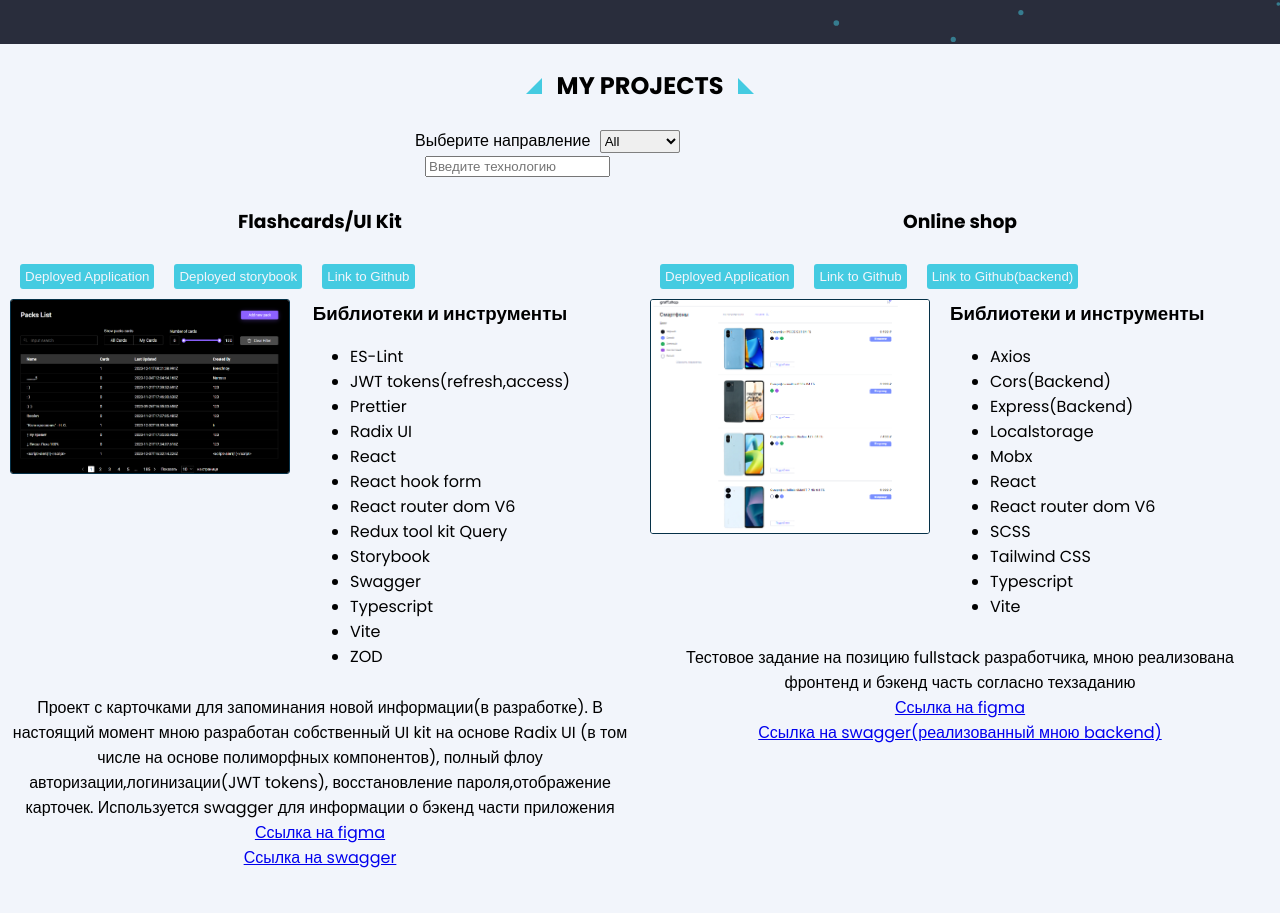
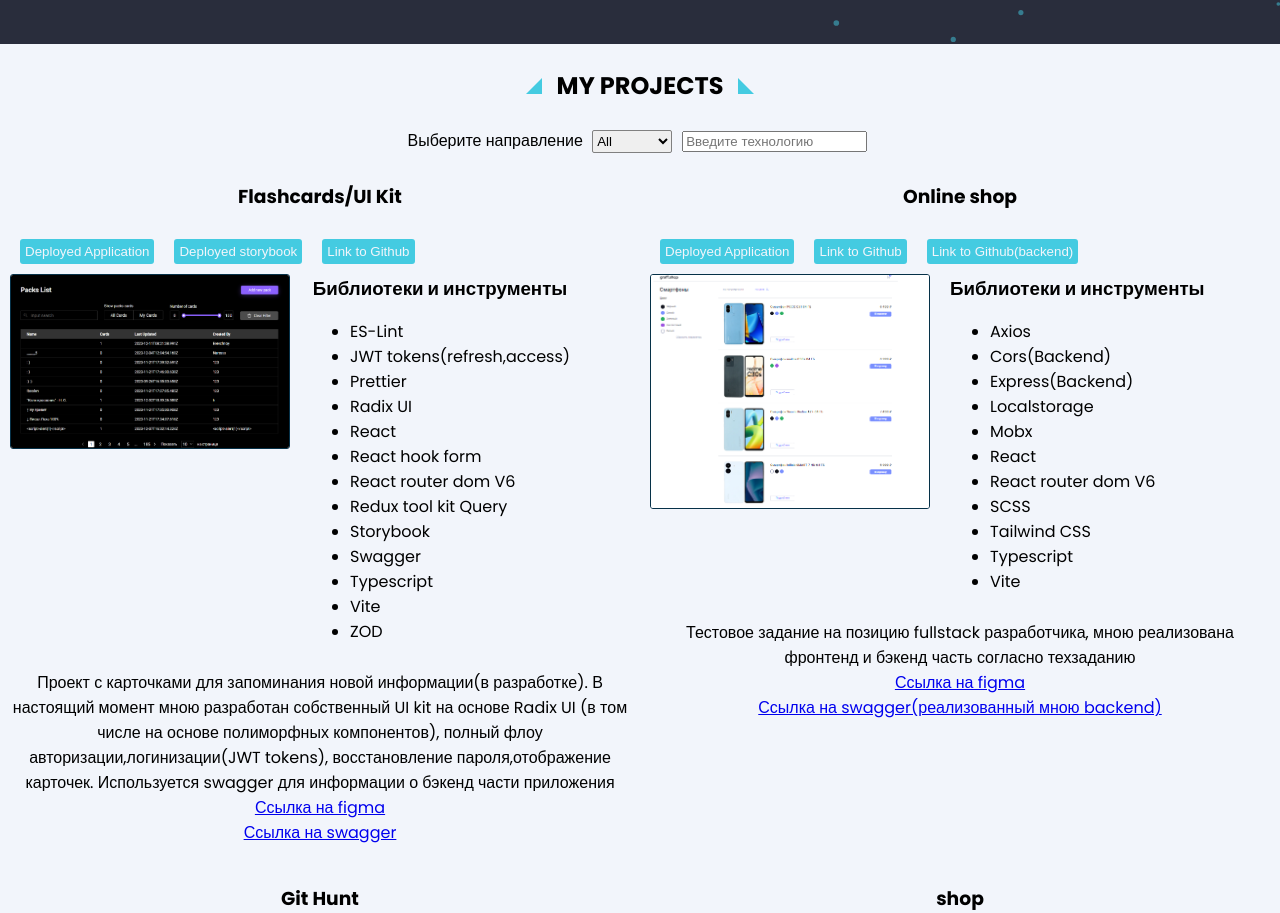
Before and after one commit to Vlad06091992/Portfolio, a React (Create React App) app: page / in a window 1280 px wide. Shown: the part 946-1859 px from the top of the page. Built offline with nearby package versions, Linux system fonts and the light colour scheme.

Commit message:
feat: components for mobile version

```diff
--- a/package.json
+++ b/package.json
@@ -15,6 +15,7 @@
     "react-dom": "^18.2.0",
     "react-hook-form": "^7.44.3",
     "react-particles": "^2.10.1",
+    "react-responsive": "^9.0.2",
     "react-reveal": "^1.2.2",
     "react-scripts": "5.0.1",
     "react-scroll": "^1.8.9",
--- a/src/components/Project/Project.module.scss
+++ b/src/components/Project/Project.module.scss
@@ -24,7 +24,7 @@
     display: flex;
     gap: 20px;
 
-    @media screen and (max-width: 1220px) {
+    @media screen and (max-width: 1224px) {
       margin: auto 5px;
       flex-wrap: wrap;
     }
--- a/src/components/Projects/Projects.jsx
+++ b/src/components/Projects/Projects.jsx
@@ -14,6 +14,7 @@ import minicut from "../../assets/projects/minicut.png";
 import bloggers from "../../assets/projects/bloggers.png";
 import petProjects from "../../assets/projects/pet_projects.png";
 import {DebounceInput} from "../Debounced-input/DebouncedInput";
+import {useMediaQuery} from 'react-responsive';
 
 const projects = [
     {
@@ -35,7 +36,7 @@ const projects = [
         linkFrontend: 'https://github.com/Vlad06091992/online-shop-test-client',
         linkBackend: 'https://github.com/Vlad06091992/online-shop-test-server',
         linkToDeploy: 'https://online-shop-test-client.vercel.app/',
-        mySwaggerLink:'https://online-shop-test-server.vercel.app/yarn/docs',
+        mySwaggerLink: 'https://online-shop-test-server.vercel.app/yarn/docs',
         description: `Тестовое задание на позицию fullstack разработчика, мною реализована фронтенд и бэкенд часть согласно техзаданию`,
         figma: "https://www.figma.com/file/oWzPN2t2g0lmUG1jyTdYxL/%D0%A2%D0%B5%D1%81%D1%82%D0%BE%D0%B2%D0%BE%D0%B5-%D0%B7%D0%B0%D0%B4%D0%B0%D0%BD%D0%B8%D0%B5-%2F-Fullstack-Web-Developer?node-id=0%3A1&mode=dev",
         technologies: ["Localstorage", "Typescript", "React", "Mobx", "Tailwind CSS", "Axios", "React router dom V6", "Express(Backend)", "Vite", "SCSS", "Cors(Backend)"],
@@ -126,6 +127,9 @@ export const Projects = () => {
     const [projectsState, setProjectsState] = useState(projects)
     const [inputValue, setInputValue] = React.useState("");
 
+    const isDesktopOrLaptop = useMediaQuery({query: '(min-width: 1224px)'});
+
+    console.log(isDesktopOrLaptop)
 
     let findedItems = projectsState.filter(el => {
         let res = false
@@ -148,15 +152,31 @@ export const Projects = () => {
                 <option value={'fullstack'}>Fullstack</option>
                 <option value={'native'}>Native JS</option>
             </select>
-                <DebounceInput value={inputValue} className={css.input} placeholder={'Введите технологию'} onChange={setInputValue}/>
+                {isDesktopOrLaptop &&
+                    <DebounceInput value={inputValue} className={css.input} placeholder={'Введите технологию'}
+                                   onChange={setInputValue}/>}
+                {!isDesktopOrLaptop &&
+                    <input value={inputValue} className={css.input} placeholder={'Введите технологию'}
+                           onChange={(event) => {
+                               setInputValue(event.target.value)}}/> }
             </div>
 
-            <Slide left>
+            {isDesktopOrLaptop && <Slide left>
                 <div className={css.container}>
-                    {!findedItems.length && <div className={css.notFoundResult}>К сожалению проекты с такими параметрами не нашлись :(</div>}
+                    {!findedItems.length &&
+                        <div className={css.notFoundResult}>К сожалению проекты с такими параметрами не нашлись
+                            :(</div>}
                     {findedItems}
                 </div>
-            </Slide>
+            </Slide>}
+            {!isDesktopOrLaptop &&
+                <div className={css.container}>
+                    {!findedItems.length &&
+                        <div className={css.notFoundResult}>К сожалению проекты с такими параметрами не нашлись
+                            :(</div>}
+                    {findedItems}
+                </div>
+            }
         </div>
     )
 }
--- a/src/components/Projects/Projects.module.scss
+++ b/src/components/Projects/Projects.module.scss
@@ -12,7 +12,7 @@
   }
 
   .searchSettings {
-    max-width: 450px;
+    max-width: 465px;
     margin: 0 auto;
     @media screen and (max-width: 475px) {
       text-align: center;
```
Also changed, not shown: 1 other file (tests, documents, lock files or other folders).
